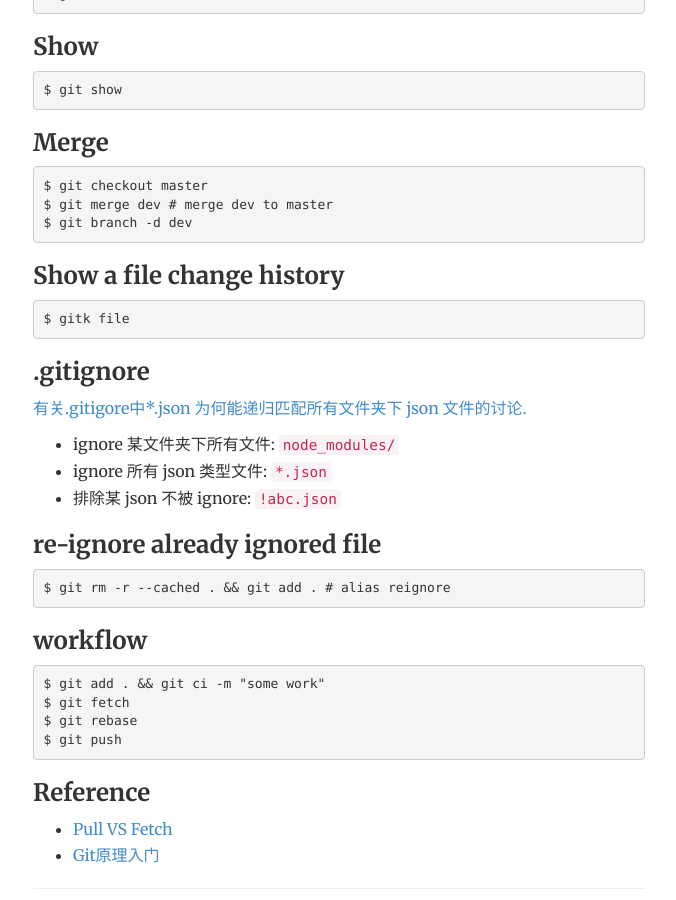
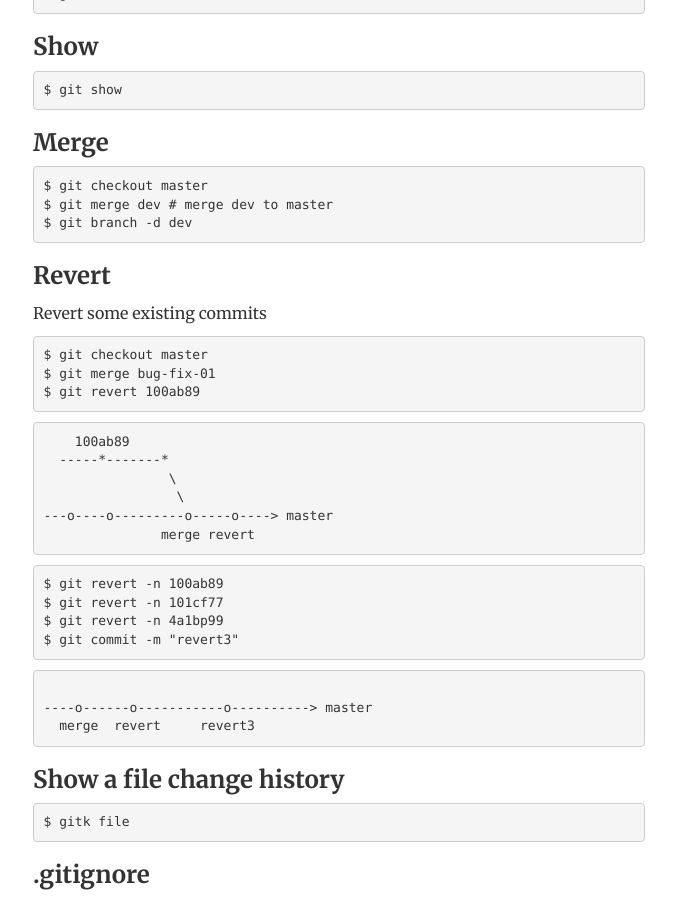
Before and after one commit to FaiChou/faichou.github.io, a Jekyll site: the page built from _posts/2018-10-12-Git速记.md, in a window 1280 px wide and 900 px high, scrolled down 4296 px. Shown: the whole window, without its empty margins (301-977 px from the left). Built offline with Jekyll 4.4.1, drawn with Linux system fonts in a browser that asks for light colours; comment, search, counter and statistics services are not loaded.

Commit message:
update git blog post

````diff
--- a/_posts/2018-10-12-Git速记.md
+++ b/_posts/2018-10-12-Git速记.md
@@ -203,6 +203,42 @@ $ git merge dev # merge dev to master
 $ git branch -d dev
 ```
 
+### Revert
+
+Revert some existing commits
+
+```bash
+$ git checkout master
+$ git merge bug-fix-01
+$ git revert 100ab89
+```
+
+
+
+```
+    100ab89
+  -----*-------*
+                \
+                 \
+---o----o---------o-----o----> master
+               merge revert
+```
+
+```bash
+$ git revert -n 100ab89
+$ git revert -n 101cf77
+$ git revert -n 4a1bp99
+$ git commit -m "revert3"
+```
+
+```
+
+----o------o-----------o----------> master
+  merge  revert     revert3
+```
+
+
+
 ### Show a file change history
 
 ```bash
````
